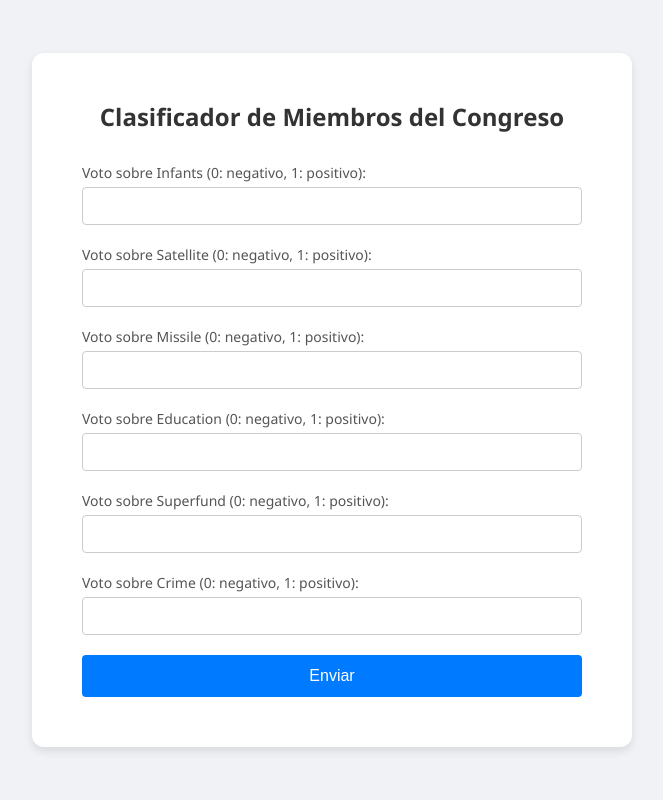
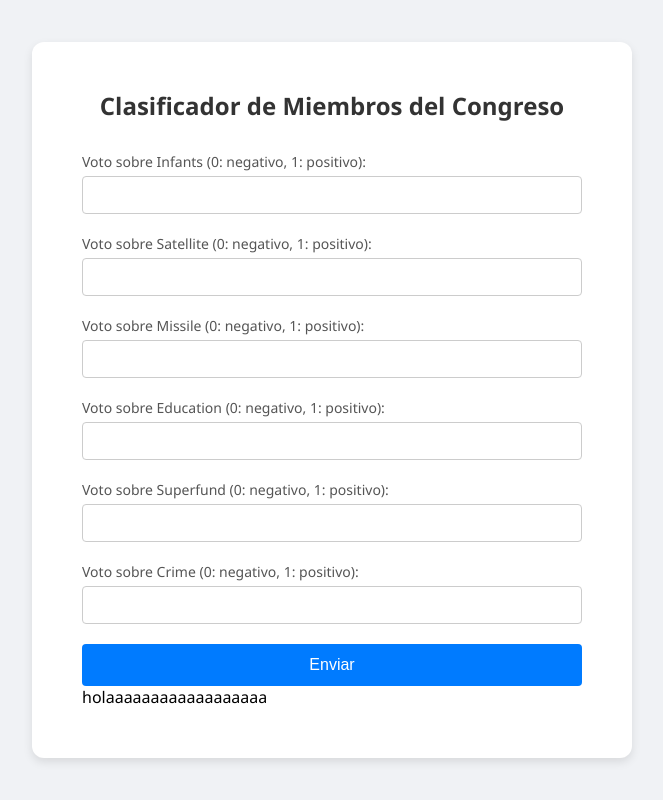
Before and after one commit to MiguelLher/flask2, a Flask app: page / in a window 1280 px wide. Shown: the whole page, without its empty margins (308-971 px from the left). Run offline with Flask 3, Linux system fonts and the light colour scheme; parts of the project's set-up code (start-up, migrations or seed data) failed here and were passed over.

Commit message:
videojuegos

```diff
--- a/templates/formulario.html
+++ b/templates/formulario.html
@@ -165,6 +165,7 @@
             </div>
             <input type="submit" value="Enviar">
         </form>
+        holaaaaaaaaaaaaaaaaaa
         <p id="resultado"></p>
     </div>
 </body>
```
